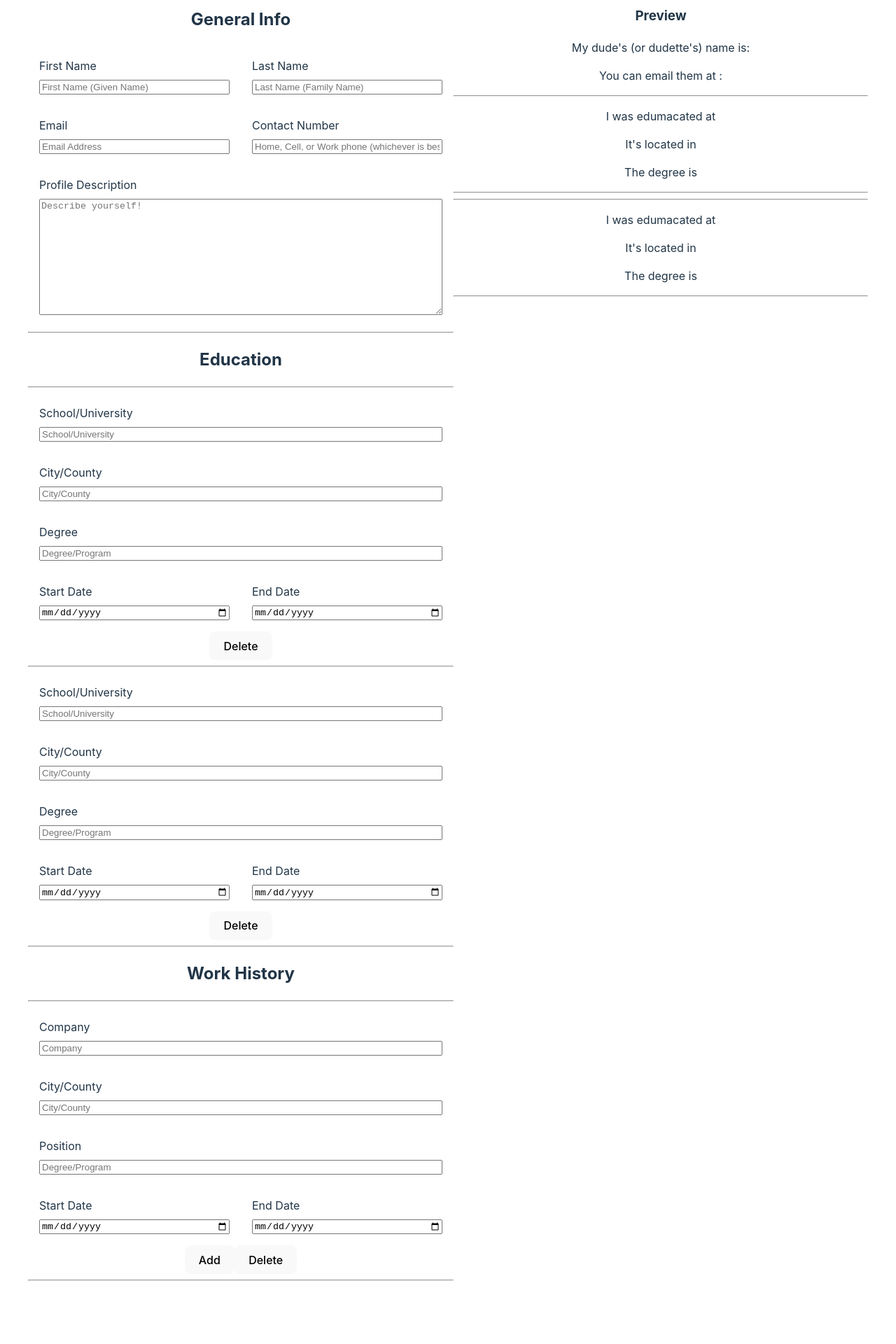
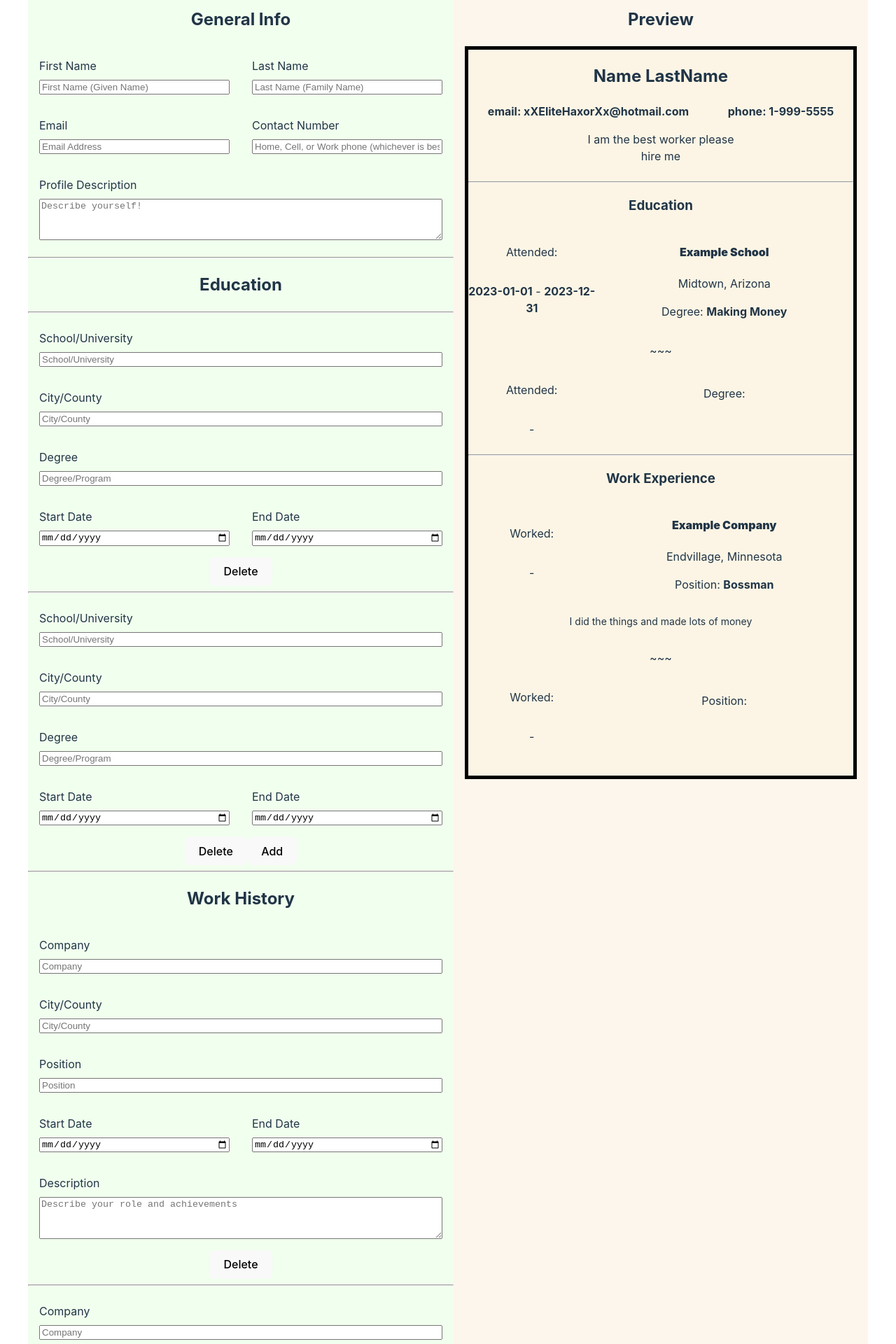
Before and after one commit to GophTheGreat/cv-app, a React (Vite) app: page / in a window 1280 px wide. Shown: the part 180-2100 px from the top of the page at 70% size. Before the commit the page ends 2050 px from the top, so only its background shows below. Built offline with nearby package versions, Linux system fonts and the light colour scheme.

Commit message:
Formatting output done

```diff
--- a/src/App.jsx
+++ b/src/App.jsx
@@ -4,43 +4,50 @@ import Output from "./components/Output";
 import Education from "./components/Education";
 import WorkHistory from "./components/WorkHistory";
 import { useState } from "react";
-import "./App.css";
+import "./styles/App.css";
 
 function App() {
 
   const [generalFields, setGeneralFields] = useState({
-    firstName: '',
-    lastName: '',
-    email: '',
-    contact: '',
-    description: ''
+    firstName: 'Name',
+    lastName: 'LastName',
+    email: 'xXEliteHaxorXx@hotmail.com',
+    phone: '1-999-5555',
+    description: 'I am the best worker please hire me'
   })
 
   const [educationArray, setEducationArray] = useState([
-    {id: 1, school:'', cityCounty:'', degree:'', dateStart:'', dateEnd:''},
+    {id: 1, school:'Example School', cityCounty:'Midtown, Arizona', degree:'Making Money', dateStart:'2023-01-01', dateEnd:'2023-12-31'},
     {id: 2, school:'', cityCounty:'', degree:'', dateStart:'', dateEnd:''}
   ]);
 
-  const workArray = [
-
-  ];
+  const [workArray, setWorkArray] = useState([
+    {id: 1, company:'Example Company', cityCounty:'Endvillage, Minnesota', position:'Bossman', dateStart:'', dateEnd:'', description:'I did the things and made lots of money'},
+    {id: 2, company:'', cityCounty:'', position:'', dateStart:'', dateEnd:'', description:''}
+  ]);
 
   const handleGeneralChange = (fieldData) => {
     setGeneralFields(fieldData)
   };
 
   const handleEducationChange = (updatedEducation) => {
-    console.log("Updating with");
-    console.log(updatedEducation);
-    console.log("see");
     const updatedItems = educationArray.map((item) =>
       item.id === updatedEducation.id ? updatedEducation : item
     );
+    setEducationArray(updatedItems)
+  };
 
-    setEducationArray(updatedItems)
-    console.log("New education is");
-    console.log(educationArray);
-  };
+  const handleWorkHistoryChange = (updatedWorkHistory) => {
+    const updatedItems = workArray.map((item) =>
+      item.id === updatedWorkHistory.id ? updatedWorkHistory : item
+    );
+    setWorkArray(updatedItems);
+    console.log("new work array is")
+    console.log(workArray)
+  }
+
+  const lastEducationIndex = educationArray.length - 1;
+  const lastWorkIndex = workArray.length - 1;
 
   // so the Education component is returning the wrong item somehow
 
@@ -53,14 +60,26 @@ function App() {
             <General onChange={handleGeneralChange}/>
             <h2>Education</h2>
             <hr></hr>
-            {educationArray.map(item => (
-              <Education key={item.id} data={item} onChange={handleEducationChange}/>
+            {educationArray.map((item, index) => (
+              <>
+                <Education key={item.id} data={item} onChange={handleEducationChange}/>
+                {educationArray.length > 1 && <button>Delete</button>}
+                {index === lastEducationIndex && <button>Add</button>}
+                <hr></hr>
+              </>
             ))}
             {/* TODO add "add" button */}
             <h2>Work History</h2>
-            <WorkHistory/>
+            {workArray.map((item, index) => (
+              <>
+                <WorkHistory key={item.id} data={item} onChange={handleWorkHistoryChange}/>
+                {workArray.length > 1 && <button>Delete</button>}
+                {index === lastWorkIndex && <button>Add</button>}
+                {index !== lastWorkIndex && <hr></hr>}
+              </>
+            ))}
           </div>
-          <Output generalFields={generalFields} educationArray={educationArray}/>
+          <Output generalFields={generalFields} educationArray={educationArray} workArray={workArray}/>
         </main>
       </div>
     </>
--- a/src/Output.css
+++ /dev/null
@@ -1,3 +0,0 @@
-#output {
-  width: calc(50% - 1rem);
-}
--- a/src/components/Education.jsx
+++ b/src/components/Education.jsx
@@ -1,12 +1,9 @@
 /* eslint-disable react/prop-types */
-import "../Education.css"
+import "../styles/Education.css"
 import { useState } from "react";
 
 function Education( { data, onChange }) {
   const [educationFields, setEducationFields] = useState(data)
-
-  console.log('In education here is field: ');
-  console.log(educationFields);
 
   const handleInput = (e) => {
     const update = {...educationFields,
@@ -42,9 +39,6 @@ function Education( { data, onChange }) {
           <input type="date" name="dateEnd" onChange={handleInput}/>
         </div>
       </form>
-      <button>Delete</button>
-      {/* TODO make Delete button function */}
-      <hr></hr>
     </>
   )
 }
--- a/src/components/General.jsx
+++ b/src/components/General.jsx
@@ -1,5 +1,5 @@
 /* eslint-disable react/prop-types */
-import "../General.css"
+import "../styles/General.css"
 import { useState } from "react";
 
 function General(props) {
--- a/src/components/Header.jsx
+++ b/src/components/Header.jsx
@@ -1,4 +1,4 @@
-import "../Header.css"
+import "../styles/Header.css"
 
 function Header() {
   return (
--- a/src/components/Output.jsx
+++ b/src/components/Output.jsx
@@ -1,28 +1,89 @@
 /* eslint-disable react/prop-types */
-import "../Output.css"
+import "../styles/Output.css"
 
-function Output( {generalFields, educationArray} ) {
+function Output( {generalFields, educationArray, workArray} ) {
   console.log("in output");
+  console.log("education:");
   console.log(educationArray);
+  console.log("work");
+  console.log(workArray);
+  console.log(workArray[0])
+
+  // const [generalFields, setGeneralFields] = useState({
+  //   firstName: '',
+  //   lastName: '',
+  //   email: '',
+  //   phone: '',
+  //   description: ''
+  // })
+
+  //const [educationArray, setEducationArray] = useState([
+  //  {id: 1, school:'', cityCounty:'', degree:'', dateStart:'', dateEnd:''},
+  //  {id: 2, school:'', cityCounty:'', degree:'', dateStart:'', dateEnd:''}
+  //]);
+//
+  //const [workArray, setWorkArray] = useState([
+  //  {id: 1, cityCounty:'ddd', position:'dd', dateStart:'', dateEnd:'', description:''},
+  //  {id: 2, cityCounty:'', position:'', dateStart:'', dateEnd:'', description:''}
+  //]);
+
+  const lastEducationIndex = educationArray.length - 1;
+  const lastWorkIndex = workArray.length - 1;
+
   return (
-    <div id="output">
-      <h3>Preview</h3>
-      <div>
-        <p>
-          My dude&apos;s (or dudette&apos;s) name is:  <b>{generalFields.firstName + ' ' + generalFields.lastName}</b>
-        </p>
-        <p>You can email them at :  <b>{generalFields.email}</b></p>
-        {educationArray.map(item => (
-          <div key={item.id}>
-            <hr></hr>
-            <p>I was edumacated at <b>{item.school}</b></p>
-            <p>It&apos;s located in <b>{item.cityCounty}</b></p>
-            <p>The degree is <b>{item.degree}</b></p>
-            <hr></hr>
+      <div id="output">
+        <h2>Preview</h2>
+        <div className="cvOuter">
+          <div className="cvTop">
+            <h2 className="generalName">{generalFields.firstName + ' ' + generalFields.lastName}</h2>
+            <ul>
+              <li><b>email: {generalFields.email}</b></li>
+              <li><b>phone: {generalFields.phone}</b></li>
+            </ul>
+            <p className="generalDesc">{generalFields.description}</p>
           </div>
-        ))}
+          <hr></hr>
+          <h3>Education</h3>
+          {educationArray.map((item, index) => (
+            <div key={item.id}>
+              <div className="education">
+                <div className="educationLeft">
+                  <p>Attended:</p>
+                  <p><b>{item.dateStart}</b> - <b>{item.dateEnd}</b></p>
+                  {/* //TODO format date */}
+                </div>
+                <div className="educationRight">
+                  <h4>{item.school}</h4>
+                  <p>{item.cityCounty}</p>
+                  <p>Degree: <b>{item.degree}</b></p>
+                </div>
+              </div>
+              {index !== lastEducationIndex && <p>~~~</p>}
+            </div>
+          ))}
+          <hr></hr>
+          <h3>Work Experience</h3>
+          {workArray.map((item, index) => (
+            <div key={item.id}>
+              <div className="work">
+                <div className="workLeft">
+                  <p>Worked:</p>
+                  <p><b>{item.dateStart}</b> - <b>{item.dateEnd}</b></p>
+                  {/* //TODO format date */}
+                </div>
+                <div className="workRight">
+                  <h4>{item.company}</h4>
+                  <p>{item.cityCounty}</p>
+                  <p>Position: <b>{item.position}</b></p>
+                </div>
+                <p className="workDescription">{item.description}</p>
+              </div>
+              {index !== lastWorkIndex && <p>~~~</p>}
+            </div>
+          ))}
       </div>
     </div>
+
   )
 }
 
--- a/src/components/WorkHistory.jsx
+++ b/src/components/WorkHistory.jsx
@@ -1,32 +1,47 @@
-function WorkHistory() {
+/* eslint-disable react/prop-types */
+import { useState } from "react";
+
+function WorkHistory( { data, onChange }) {
+  const [workHistoryFields, setWorkHistoryFields] = useState(data)
+
+  const handleInput = (e) => {
+    const update = {...workHistoryFields,
+      [e.target.name]: e.target.value,
+    };
+    setWorkHistoryFields(update)
+    onChange(update);
+    console.log("sending")
+    console.log(update);
+  }
+
   return (
     <>
-      <hr></hr>
       <form className="form" action="">
         <div className="formElementWide">
           <label>Company</label>
-          <input type="text" name="school" placeholder="Company"/>
+          <input type="text" name="company" placeholder="Company" onChange={handleInput}/>
         </div>
         <div className="formElementWide">
           <label>City/County</label>
-          <input type="text" name="citycounty" placeholder="City/County"/>
+          <input type="text" name="citycounty" placeholder="City/County" onChange={handleInput}/>
         </div>
         <div className="formElementWide">
           <label>Position</label>
-          <input type="text" name="degree" placeholder="Degree/Program"/>
+          <input type="text" name="position" placeholder="Position" onChange={handleInput}/>
         </div>
         <div className="formElement">
           <label>Start Date</label>
-          <input type="date" name="dateStart"/>
+          <input type="date" name="dateStart" onChange={handleInput}/>
         </div>
         <div className="formElement">
           <label>End Date</label>
-          <input type="date" name="dateEnd"/>
+          <input type="date" name="dateEnd" onChange={handleInput}/>
+        </div>
+        <div className="formElementTextbox">
+          <label htmlFor="description">Description</label>
+          <textarea id="description" type="text" name="description" placeholder="Describe your role and achievements" onChange={handleInput}/>
         </div>
       </form>
-      <button>Add</button>
-      <button>Delete</button>
-      <hr></hr>
     </>
   )
 }
--- a/src/App.css
+++ b/src/styles/App.css
@@ -1,5 +1,5 @@
 #root {
-  max-width: 1280px;
+  max-width: 100vw;
   margin: 0 auto;
   padding: 2rem;
   text-align: center;
@@ -24,6 +24,8 @@ main {
 
 .formWrapper {
   width: 50%;
+  background-color: rgb(241, 255, 238);
+  padding-bottom: 2rem;
 }
 
 .card {
--- a/src/General.css
+++ b/src/styles/General.css
@@ -31,7 +31,7 @@ label {
 .formElementTextbox textarea {
   display: flex;
   flex: 1;
-  height: 12em;
+  height: 4em;
 }
 
 input {
--- /dev/null
+++ b/src/styles/Output.css
@@ -0,0 +1,61 @@
+#output {
+  width: calc(50% - 1rem);
+  background-color: rgb(252, 246, 236);
+}
+
+h4 {
+  font-weight:900;
+}
+
+.cvOuter{
+  border: 5px solid black;
+  background-color: rgb(252, 245, 229);
+  margin: 1em;
+}
+
+.cvTop{
+  display: flex;
+  justify-content: center;
+  align-items: center;
+  flex-wrap: wrap;
+}
+
+.cvTop ul {
+  width: 100%;
+  list-style: none;
+  display: flex;
+  justify-content: space-around;
+  margin: 0;
+  padding: 0;
+}
+
+.generalName {
+  width: 100%;
+}
+.generalDesc {
+  font-size: medium;
+  width: 40%;
+  justify-self: center;
+}
+
+.education, .work {
+  display: flex;
+  flex-wrap: wrap;
+}
+
+.educationLeft, .workLeft {
+  flex-basis: 33%;
+  display: flex;
+  justify-content: center;
+  align-items: center;
+  flex-direction: column;
+}
+
+.educationRight, .workRight {
+  flex: 1;
+}
+
+.workDescription {
+  font-size: 14px;
+  width: 100%;
+}
```
Also changed, not shown: src/styles/Education.css (renamed from src/Education.css), src/styles/Header.css (renamed from src/Header.css).
